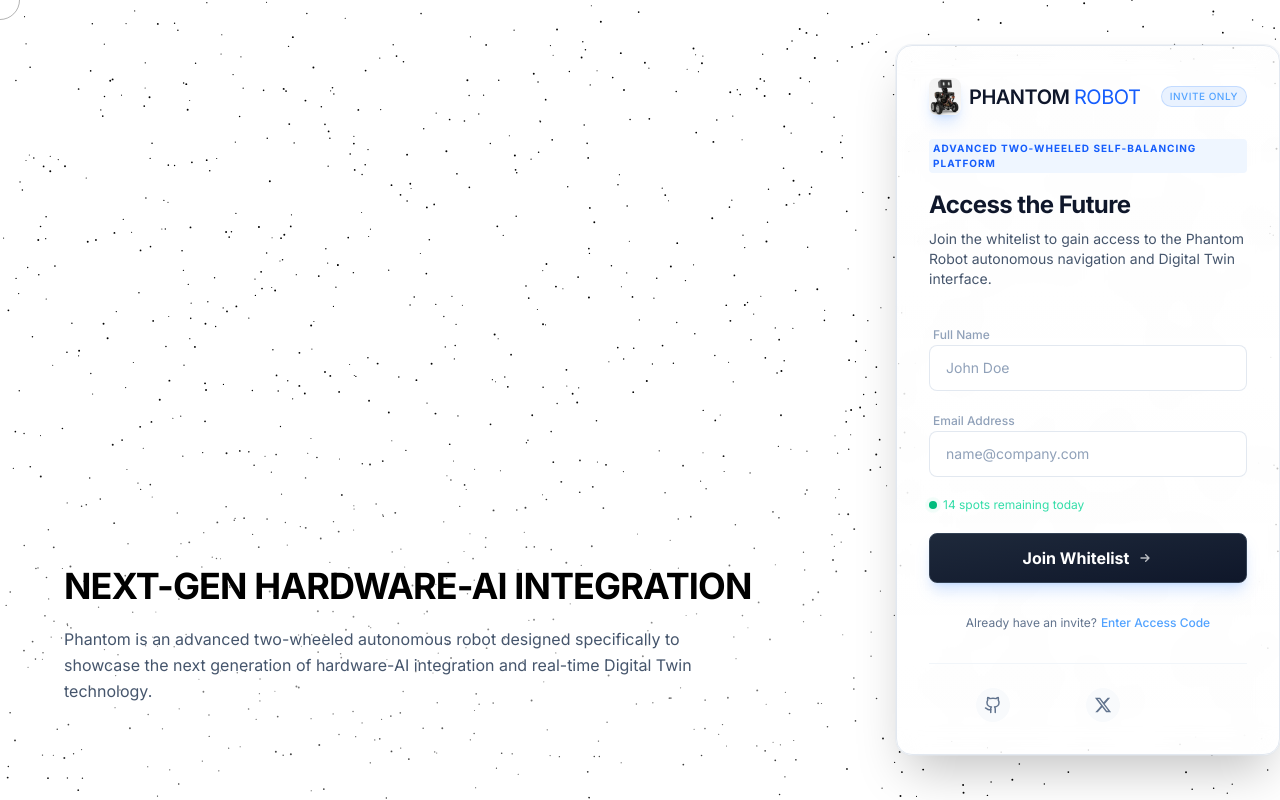
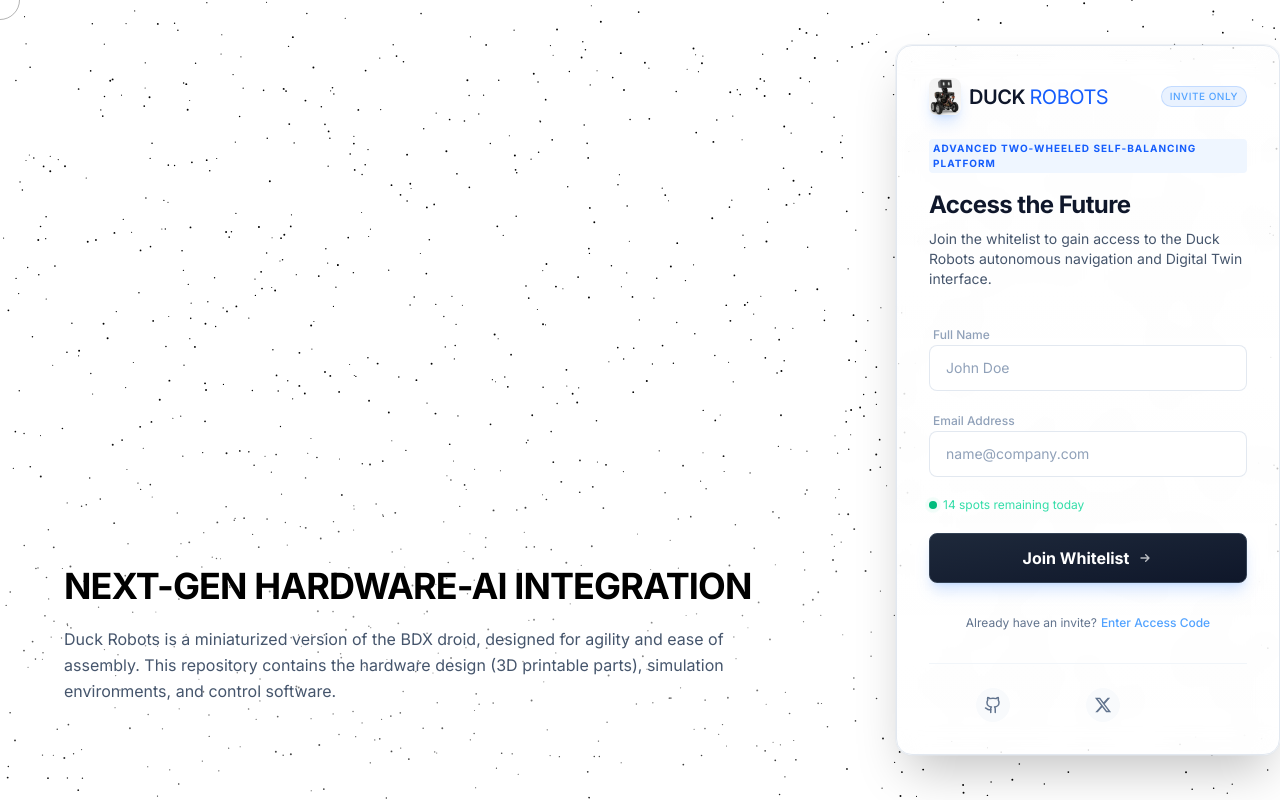
Before and after one commit to urtaste909/Axiom-Robotics, a Next.js app: page / in a window 1280 px wide. Built offline with nearby package versions, Linux system fonts and the light colour scheme.

Commit message:
feat: Implement new Next.js landing page with 3D model and update project branding to 'Duck Robots' in README.

```diff
--- a/app/layout.tsx
+++ b/app/layout.tsx
@@ -5,7 +5,7 @@ import "./globals.css";
 const inter = Inter({ subsets: ["latin"] });
 
 export const metadata: Metadata = {
-  title: "PHANTOM ROBOT",
+  title: "DUCK ROBOTS",
   description: "Advanced Two-Wheeled Self-Balancing Autonomous Robot",
 };
 
--- a/app/page.tsx
+++ b/app/page.tsx
@@ -85,7 +85,7 @@ export default function LoginPage() {
             </AnimatePresence>
           </div>
           <p className="text-slate-600 text-base max-w-2xl leading-relaxed">
-            Phantom is an advanced two-wheeled autonomous robot designed specifically to showcase the next generation of hardware-AI integration and real-time Digital Twin technology.
+            Duck Robots is a miniaturized version of the BDX droid, designed for agility and ease of assembly. This repository contains the hardware design (3D printable parts), simulation environments, and control software.
           </p>
         </div>
 
@@ -110,16 +110,16 @@ export default function LoginPage() {
             {/* Header Section */}
             <div className="space-y-2">
               <div className="flex items-center gap-2 mb-6">
-                <Link href="https://github.com/popingle/phantom-robot.git" target="_blank" rel="noopener noreferrer">
+                <Link href="https://github.com/popingle/Duck-Robots" target="_blank" rel="noopener noreferrer">
                   <Image
                     src="/lo.jpeg"
-                    alt="PHANTOM ROBOT Logo"
+                    alt="DUCK ROBOTS Logo"
                     width={32}
                     height={32}
                     className="rounded-lg object-cover shadow-lg shadow-blue-500/20 transition-transform hover:scale-110"
                   />
                 </Link>
-                <span className="text-xl font-semibold text-slate-900 tracking-tight uppercase">PHANTOM <span className="text-blue-600 font-normal">ROBOT</span></span>
+                <span className="text-xl font-semibold text-slate-900 tracking-tight uppercase">DUCK <span className="text-blue-600 font-normal">ROBOTS</span></span>
                 <span className="ml-auto px-2 py-0.5 rounded-full bg-blue-500/10 border border-blue-500/20 text-[10px] font-medium text-blue-400 uppercase tracking-wider">
                   Invite Only
                 </span>
@@ -129,7 +129,7 @@ export default function LoginPage() {
               </p>
 
               <h2 className="text-2xl font-bold text-slate-900 tracking-tight">Access the Future</h2>
-              <p className="text-sm text-slate-600">Join the whitelist to gain access to the Phantom Robot autonomous navigation and Digital Twin interface.</p>
+              <p className="text-sm text-slate-600">Join the whitelist to gain access to the Duck Robots autonomous navigation and Digital Twin interface.</p>
             </div>
 
             {/* Form */}
@@ -189,7 +189,7 @@ export default function LoginPage() {
             {/* Social Links - Integrated into card footer */}
             <div className="pt-6 border-t border-slate-100 flex items-center justify-center gap-6">
               <motion.a
-                href="https://github.com/popingle/phantom-robot.git"
+                href="https://github.com/popingle/Duck-Robots"
                 target="_blank"
                 rel="noopener noreferrer"
                 whileHover={{ scale: 1.1, y: -2 }}
--- a/package.json
+++ b/package.json
@@ -1,5 +1,5 @@
 {
-  "name": "phantom-robot",
+  "name": "duck-robots",
   "version": "0.1.0",
   "private": true,
   "scripts": {
```
Also changed, not shown: 1 other file (tests, documents, lock files or other folders).
